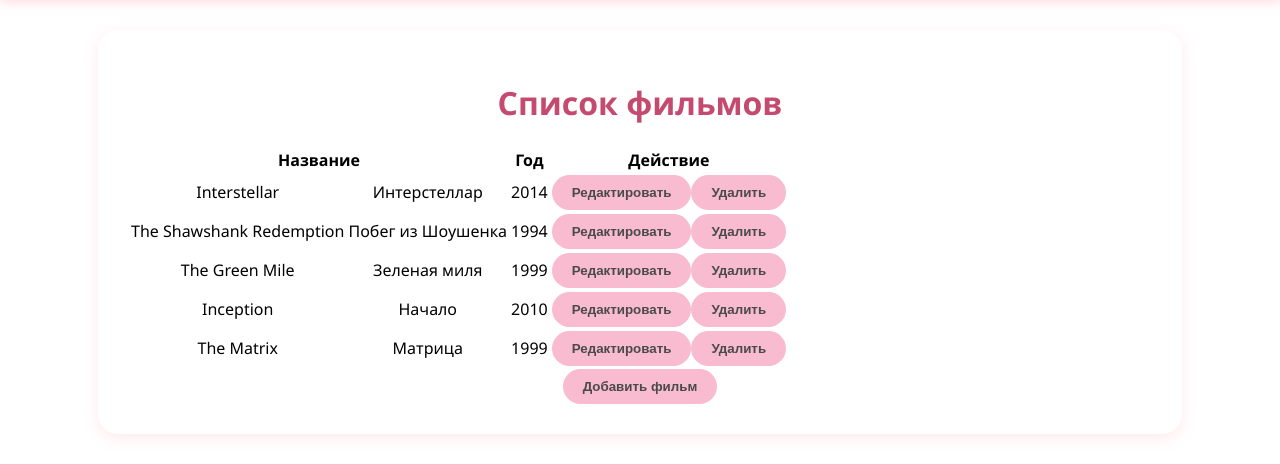
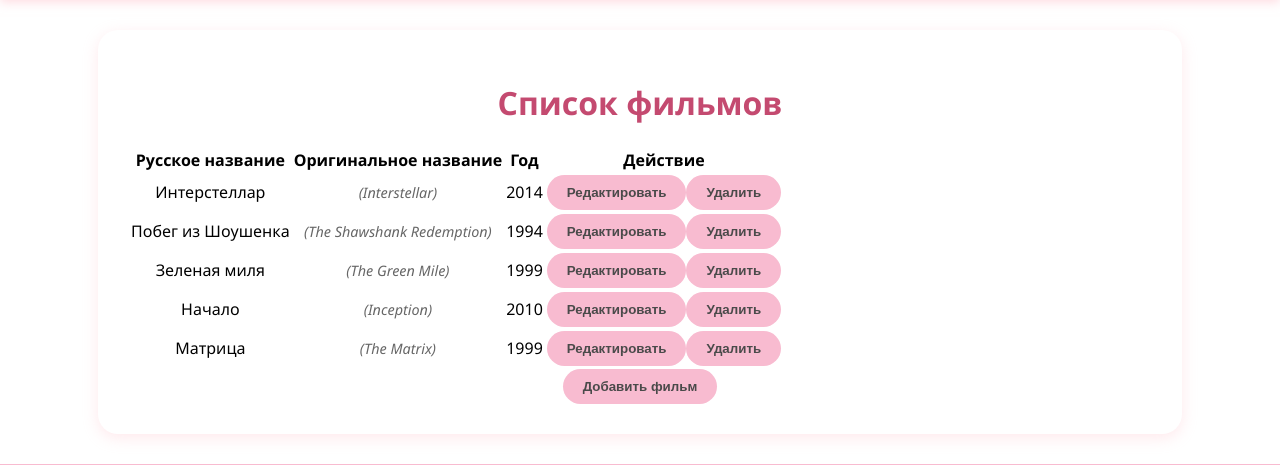
Before and after one commit to JuliaNich/web-back-labs, a Flask app: page /lab7/ in a window 1280 px wide. Shown: the part 75-540 px from the top of the page. Run offline with Flask 3, Linux system fonts and the light colour scheme.

Commit message:
самостоятельное задание 2

```diff
--- a/static/lab7/main.js
+++ b/static/lab7/main.js
@@ -10,13 +10,20 @@ function fillFilmList() {
             for(let i = 0; i < films.length; i++) {
                 let tr = document.createElement('tr');
 
+                let tdTitleRus = document.createElement('td');
                 let tdTitle = document.createElement('td');
-                let tdTitleRus = document.createElement('td');
                 let tdYear = document.createElement('td');
                 let tdActions = document.createElement('td');
 
-                tdTitle.innerText = films[i].title;
-                tdTitleRus.innerText = films[i].title_ru;
+               tdTitleRus.innerText = films[i].title_ru;
+
+                if (films[i].title && films[i].title !== films[i].title_ru) {
+                    tdTitle.innerHTML = `<i>(${films[i].title})</i>`;
+                    tdTitle.style.color = '#666';
+                    tdTitle.style.fontSize = '0.9em';
+                } else {
+                    tdTitle.innerText = films[i].title_ru;
+                }
                 tdYear.innerText = films[i].year;
 
                 let editButton = document.createElement('button');
@@ -34,8 +41,8 @@ function fillFilmList() {
                 tdActions.append(editButton);
                 tdActions.append(delButton);
 
+                tr.append(tdTitleRus);
                 tr.append(tdTitle);
-                tr.append(tdTitleRus);
                 tr.append(tdYear);
                 tr.append(tdActions);
 
--- a/templates/lab7/index.html
+++ b/templates/lab7/index.html
@@ -31,7 +31,8 @@
 <table>
     <thead>
         <tr>
-            <th colspan="2">Название</th>
+            <th>Русское название</th>
+            <th>Оригинальное название</th>
             <th>Год</th>
             <th>Действие</th>
         </tr>
```
